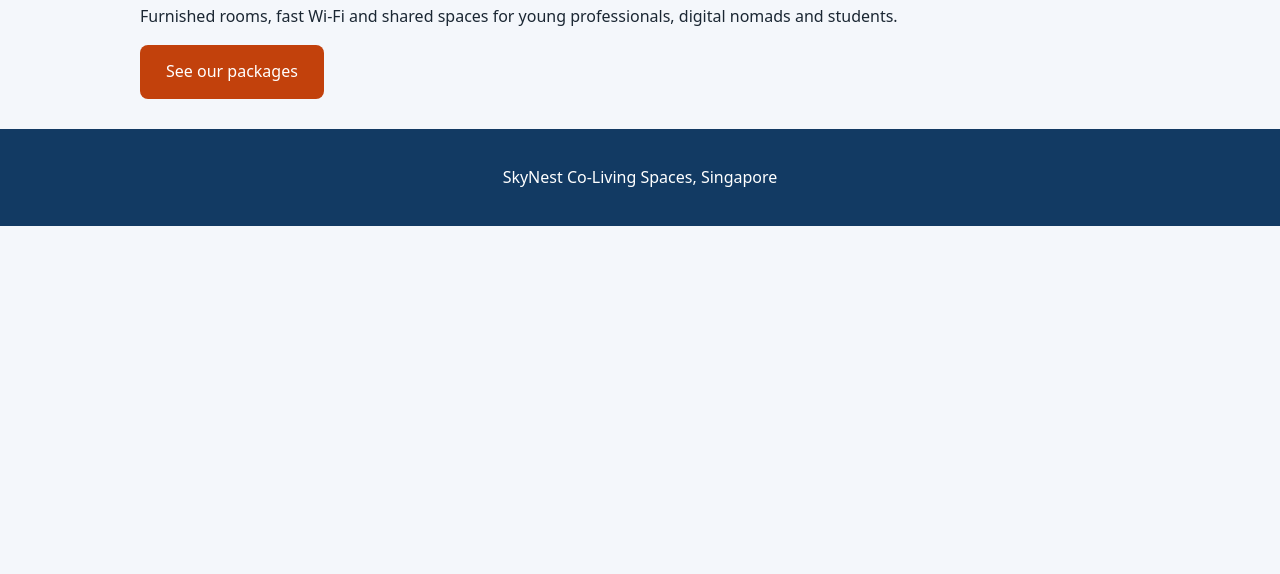
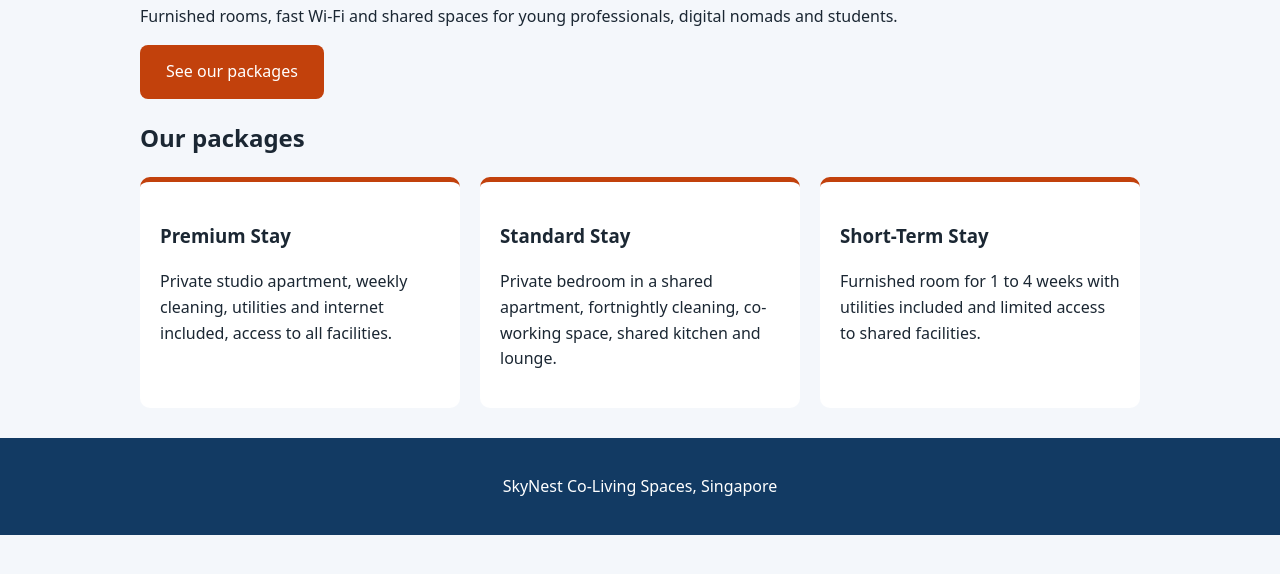
Before and after one commit to kesiaaju2710-svg/SkyNest, a plain HTML site: page index.html in a window 1280 px wide. Shown: the part 186-760 px from the top of the page. Drawn offline with Linux system fonts and the light colour scheme.

Commit message:
Update index.html

```diff
--- a/index.html
+++ b/index.html
@@ -22,6 +22,21 @@
     <h1>Live, work and meet people in Singapore</h1>
     <p>Furnished rooms, fast Wi-Fi and shared spaces for young professionals, digital nomads and students.</p>
     <a class="button" href="accommodation.html">See our packages</a>
+    <h2>Our packages</h2>
+<section class="cards">
+  <div class="card">
+    <h3>Premium Stay</h3>
+    <p>Private studio apartment, weekly cleaning, utilities and internet included, access to all facilities.</p>
+  </div>
+  <div class="card">
+    <h3>Standard Stay</h3>
+    <p>Private bedroom in a shared apartment, fortnightly cleaning, co-working space, shared kitchen and lounge.</p>
+  </div>
+  <div class="card">
+    <h3>Short-Term Stay</h3>
+    <p>Furnished room for 1 to 4 weeks with utilities included and limited access to shared facilities.</p>
+  </div>
+</section>
   </main>
 
   <footer>
```
